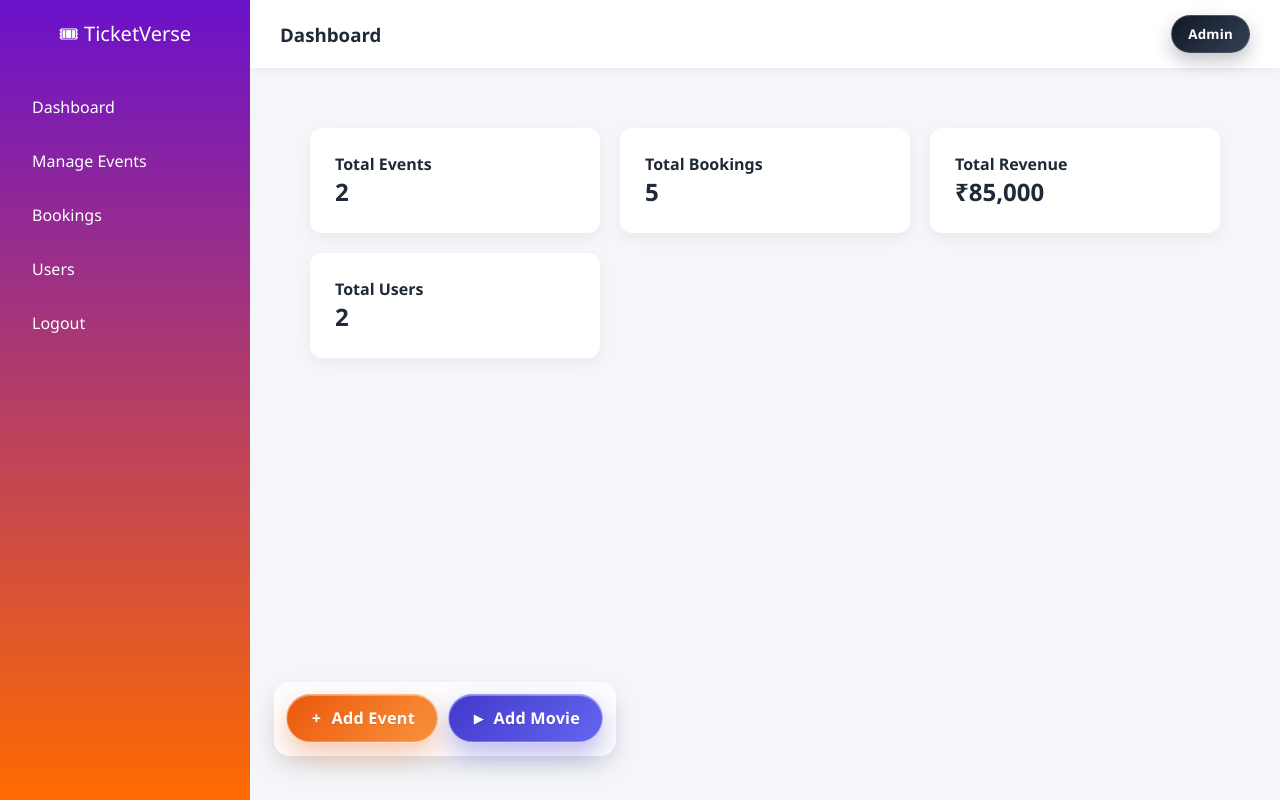
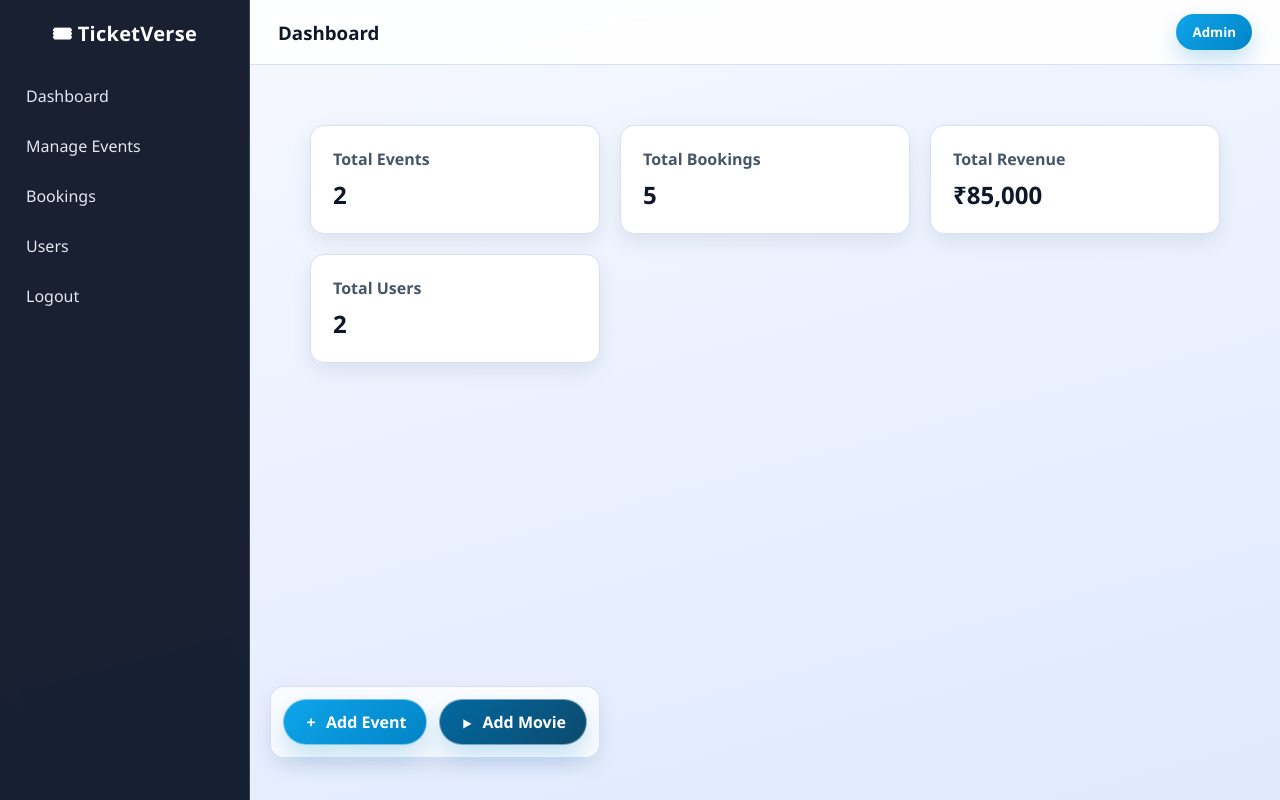
Before and after one commit to krish1825/assignment-wp, a PHP site: the page made by Admin dasbord/index.php in a window 1280 px wide. Run offline with PHP 8.4, Linux system fonts and the light colour scheme.

Commit message:
admin changes

```diff
--- a/Admin dasbord/style.css
+++ b/Admin dasbord/style.css
@@ -1,43 +1,69 @@
+:root {
+    --bg-top: #f7f9ff;
+    --bg-bottom: #dfe9ff;
+    --surface: #ffffff;
+    --surface-soft: #f7faff;
+    --text: #0f172a;
+    --muted: #475569;
+    --line: #d6e0f5;
+    --accent: #0ea5e9;
+    --accent-strong: #0284c7;
+    --accent-soft: #e0f2fe;
+    --nav-bg: rgba(15, 23, 42, 0.96);
+    --nav-line: rgba(148, 163, 184, 0.28);
+    --shadow-soft: 0 8px 20px rgba(15, 23, 42, 0.08);
+}
+
 * {
     margin: 0;
     padding: 0;
     box-sizing: border-box;
-    font-family: Segoe UI, sans-serif;
+    font-family: "Segoe UI", Tahoma, Geneva, Verdana, sans-serif;
 }
 
 body {
     display: flex;
-    background: #f4f6f9;
-    color: #1f2937;
+    min-height: 100vh;
+    background: linear-gradient(165deg, var(--bg-top), var(--bg-bottom));
+    background-attachment: fixed;
+    color: var(--text);
 }
 
 .sidebar {
     width: 250px;
     height: 100vh;
-    background: linear-gradient(180deg, #6a11cb, #ff6a00);
-    padding: 20px;
     position: fixed;
-    transition: 0.3s;
+    top: 0;
+    left: 0;
+    overflow-y: auto;
+    padding: 20px 14px;
+    background: var(--nav-bg);
+    border-right: 1px solid var(--nav-line);
+    backdrop-filter: blur(8px);
 }
 
 .logo {
-    color: #fff;
+    color: #ffffff;
     text-align: center;
-    margin-bottom: 30px;
+    margin-bottom: 20px;
     font-size: 20px;
+    font-weight: 800;
+    letter-spacing: 0.3px;
 }
 
 .sidebar a {
     display: block;
-    color: #fff;
+    color: #e2e8f0;
     text-decoration: none;
-    padding: 12px;
-    margin: 8px 0;
-    border-radius: 6px;
+    padding: 11px 12px;
+    margin: 6px 0;
+    border-radius: 10px;
+    transition: background 0.2s ease, color 0.2s ease;
 }
 
 .sidebar a:hover {
-    background: rgba(255, 255, 255, 0.2);
+    background: rgba(14, 165, 233, 0.18);
+    color: #ffffff;
 }
 
 .sidebar.collapsed {
@@ -46,17 +72,21 @@ body {
 
 .main {
     margin-left: 250px;
-    width: 100%;
-    transition: 0.3s;
+    width: calc(100% - 250px);
+    min-height: 100vh;
 }
 
 .topbar {
-    background: #fff;
-    padding: 15px 30px;
+    position: sticky;
+    top: 0;
+    z-index: 10;
+    background: rgba(255, 255, 255, 0.9);
+    border-bottom: 1px solid var(--line);
+    padding: 14px 28px;
     display: flex;
     justify-content: space-between;
     align-items: center;
-    box-shadow: 0 2px 8px rgba(0, 0, 0, 0.05);
+    backdrop-filter: blur(10px);
 }
 
 .toggle-btn {
@@ -67,21 +97,13 @@ body {
 }
 
 .profile-btn {
-    background: linear-gradient(135deg, #111827, #334155);
-    color: #fff;
-    border: 1px solid rgba(255, 255, 255, 0.18);
+    background: linear-gradient(135deg, var(--accent), var(--accent-strong));
+    color: #ffffff;
+    border: none;
+    border-radius: 999px;
     padding: 9px 16px;
-    border-radius: 999px;
     font-weight: 700;
-    letter-spacing: 0.25px;
-    box-shadow: 0 8px 18px rgba(17, 24, 39, 0.25);
-    transition: transform 0.2s ease, box-shadow 0.2s ease, filter 0.2s ease;
-}
-
-.profile-btn:hover {
-    transform: translateY(-1px);
-    filter: brightness(1.08);
-    box-shadow: 0 12px 22px rgba(17, 24, 39, 0.28);
+    box-shadow: 0 10px 22px rgba(2, 132, 199, 0.24);
 }
 
 .cards {
@@ -92,10 +114,16 @@ body {
 }
 
 .card {
-    background: #fff;
-    padding: 25px;
-    border-radius: 12px;
-    box-shadow: 0 5px 15px rgba(0, 0, 0, 0.05);
+    background: var(--surface);
+    border: 1px solid var(--line);
+    border-radius: 14px;
+    padding: 22px;
+    box-shadow: var(--shadow-soft);
+}
+
+.card h4 {
+    color: var(--muted);
+    margin-bottom: 8px;
 }
 
 .page-content {
@@ -107,80 +135,44 @@ body {
     gap: 12px;
     margin-bottom: 20px;
     padding: 12px;
-    border-radius: 16px;
-    background: rgba(255, 255, 255, 0.78);
-    border: 1px solid rgba(255, 255, 255, 0.85);
+    border-radius: 14px;
+    background: rgba(255, 255, 255, 0.82);
+    border: 1px solid rgba(214, 224, 245, 0.95);
+    box-shadow: var(--shadow-soft);
     backdrop-filter: blur(6px);
-    box-shadow: 0 10px 24px rgba(15, 23, 42, 0.1);
 }
 
 .fixed-bottom-left {
     position: fixed;
-    left: 274px;
-    bottom: 24px;
+    left: 270px;
+    bottom: 22px;
     z-index: 90;
 }
 
 .action-btn {
-    position: relative;
-    overflow: hidden;
     display: inline-block;
-    background: linear-gradient(135deg, #6a11cb, #8d39e9);
-    color: #fff;
     text-decoration: none;
-    padding: 12px 22px;
+    color: #ffffff;
+    background: linear-gradient(135deg, var(--accent), var(--accent-strong));
     border-radius: 999px;
+    padding: 11px 20px;
     font-weight: 700;
-    letter-spacing: 0.2px;
     border: 1px solid rgba(255, 255, 255, 0.45);
-    box-shadow: 0 12px 26px rgba(106, 17, 203, 0.3), inset 0 1px 0 rgba(255, 255, 255, 0.4);
-    transition: transform 0.2s ease, box-shadow 0.2s ease, filter 0.2s ease, border-color 0.2s ease, letter-spacing 0.2s ease;
-    animation: softPulse 2.8s ease-in-out infinite;
-    text-shadow: 0 1px 0 rgba(0, 0, 0, 0.12);
-}
-
-.action-btn::after {
-    content: "";
-    position: absolute;
-    top: -60%;
-    left: -140%;
-    width: 70%;
-    height: 220%;
-    background: linear-gradient(110deg, transparent 0%, rgba(255, 255, 255, 0.45) 50%, transparent 100%);
-    transform: rotate(18deg);
-    transition: left 0.45s ease;
+    box-shadow: 0 12px 26px rgba(2, 132, 199, 0.22);
+    transition: transform 0.2s ease, filter 0.2s ease;
 }
 
 .action-btn:hover {
-    filter: brightness(1.07) saturate(1.08);
-    transform: translateY(-3px) scale(1.03);
-    box-shadow: 0 18px 32px rgba(106, 17, 203, 0.34);
-    letter-spacing: 0.35px;
-    animation-play-state: paused;
-}
-
-.action-btn:hover::after {
-    left: 170%;
-}
-
-.action-btn:active {
-    transform: translateY(0);
+    transform: translateY(-2px);
+    filter: brightness(1.05);
 }
 
 .add-event-btn {
-    background: linear-gradient(135deg, #ea580c, #fb923c);
-    box-shadow: 0 12px 26px rgba(234, 88, 12, 0.32), inset 0 1px 0 rgba(255, 255, 255, 0.35);
-    border-color: rgba(255, 237, 213, 0.55);
-}
-
-.add-event-btn:hover {
-    box-shadow: 0 14px 28px rgba(234, 88, 12, 0.35);
+    background: linear-gradient(135deg, var(--accent), var(--accent-strong));
 }
 
 .add-movie-btn {
-    background: linear-gradient(135deg, #4338ca, #6366f1);
-    box-shadow: 0 12px 26px rgba(67, 56, 202, 0.34), inset 0 1px 0 rgba(255, 255, 255, 0.35);
-    border-color: rgba(224, 231, 255, 0.55);
+    background: linear-gradient(135deg, #0369a1, #0c4a6e);
 }
 
 .add-event-btn::before,
```
Also changed, not shown: other parts of Admin dasbord/style.css (+43 -29 lines), Admin dasbord/add-event.php (+11 -43 lines), Admin dasbord/add-movie.php (+11 -43 lines), Admin dasbord/signin.css (+22 -20 lines).
